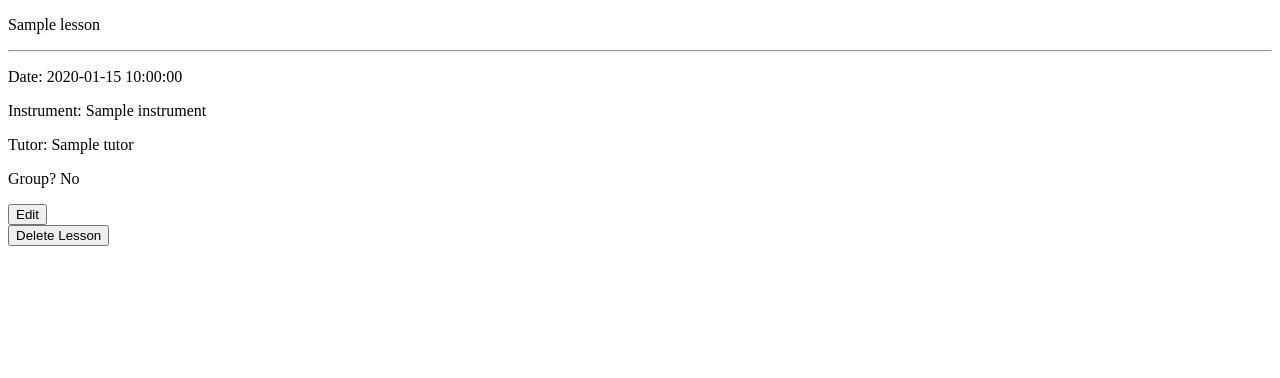
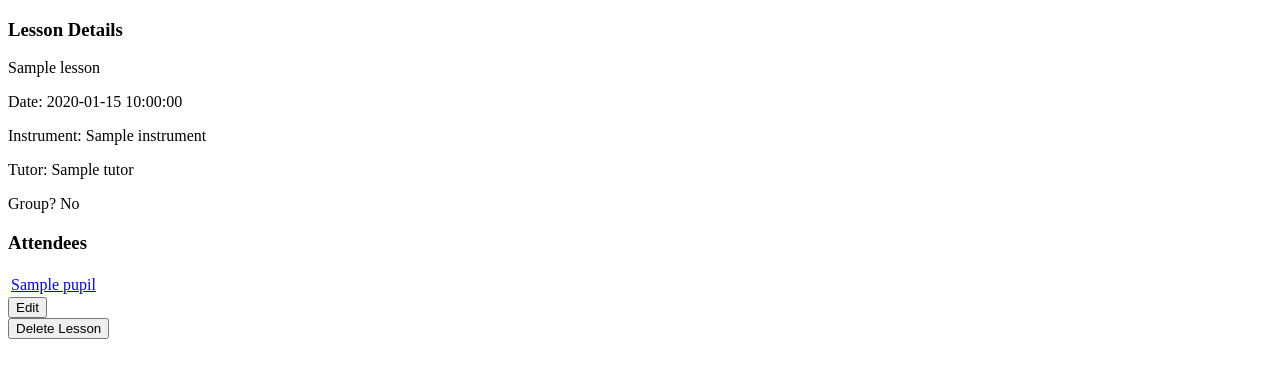
Before and after one commit to heathercking/CodeClan_Project1__Planaband, a Flask app: page /lessons/1 in a window 1280 px wide. Shown: the part 152-530 px from the top of the page. Run offline with Flask 2, Linux system fonts and the light colour scheme; a database or web service that is not in the repository returns one stand-in record (values such as "Sample title"); some libraries are stand-ins or nearby versions.

Commit message:
adds many-many relationship on lesson repostiory and controller
can now view all pupils booked into a lesson when on the individual lesson page

```diff
--- a/controllers/lesson_controller.py
+++ b/controllers/lesson_controller.py
@@ -40,7 +40,8 @@ def create_lesson():
 @lessons_blueprint.route("/lessons/<id>", methods=['GET'])
 def show_lesson(id):
     lesson = lesson_repository.select(id)
-    return render_template('lessons/show.html', lesson=lesson)
+    pupils = lesson_repository.pupils(lesson)
+    return render_template('lessons/show.html', lesson=lesson, pupils=pupils)
 
 
 #EDIT - GET '/lessons/<id>/edit'
--- a/repositories/lesson_repository.py
+++ b/repositories/lesson_repository.py
@@ -2,8 +2,12 @@ from db.run_sql import run_sql
 
 from models.lesson import Lesson
 from models.tutor import Tutor
+from models.pupil import Pupil
+from models.nok import NextOfKin
 import repositories.lesson_repository as lesson_repository
 import repositories.tutor_repository as tutor_repository
+import repositories.pupil_repository as pupil_repository
+import repositories.nok_repository as nok_repository
 
 
 def save(lesson):
@@ -55,3 +59,17 @@ def delete(id):
 def delete_all():
     sql = "DELETE FROM lessons"
     run_sql(sql)
+
+
+def pupils(lesson):
+    pupils = []
+
+    sql = "SELECT pupils.* FROM pupils INNER JOIN attendances ON attendances.pupil_id = pupils.id WHERE lesson_id = %s"
+    values = [lesson.id]
+    results = run_sql(sql, values)
+
+    for row in results:
+        nok = nok_repository.select(row['nok_id'])
+        pupil = Pupil(row['name'], row['dob'], row['instrument'], row['grade'], nok, row['notes'], row['id'])
+        pupils.append(pupil)
+    return pupils
--- a/templates/lessons/show.html
+++ b/templates/lessons/show.html
@@ -2,8 +2,8 @@
 {% block content %}
 
     <div>
+        <h3>Lesson Details</h3>
         <p>{{ lesson.name }}</p>
-        <hr>
         <p>Date: {{ lesson.date }}</p>
         <p>Instrument: {{ lesson.instrument }}</p>
         <p>Tutor: {{ lesson.tutor.name }}</p>
@@ -12,13 +12,28 @@
             {% else %} <span>No</span>
             {% endif %}
         </p>
+    </div>
+
+    <div>
+        <h3>Attendees</h3>
+        <table>
+            {% for pupil in pupils %}
+                <tr>
+                    <td><a href="/pupils/{{ pupil.id }}">{{ pupil.name }}</a></td>
+                </tr>
+            {% endfor %}
+        </table>
+    </div>
+
+    <div>
         <form action="/lessons/{{ lesson.id }}/edit">
             <button>Edit</button>
         </form>
+
+        <form action="/lessons/{{ lesson.id }}/delete" method="POST">
+            <button>Delete Lesson</button>
+        </form>
     </div>
 
-    <form action="/lessons/{{ lesson.id }}/delete" method="POST">
-        <button>Delete Lesson</button>
-    </form>
 
 {% endblock %}
```
